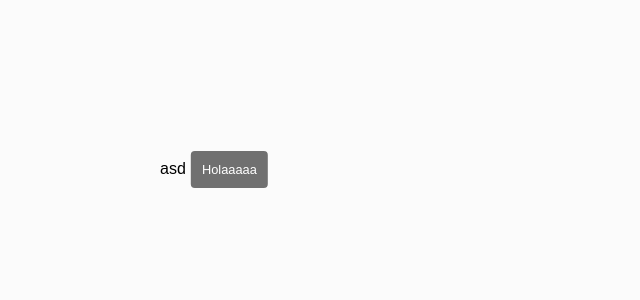
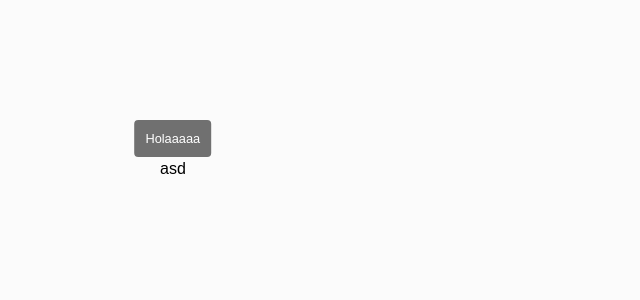
Before and after one commit to aguirrealvaro/utils-library, a React app: page / in a window 1280 px wide. Shown: the top 300 px of the page, without its empty margins (0-640 px from the left). Built offline with nearby package versions, Linux system fonts and the light colour scheme.

Commit message:
Add placements

```diff
--- a/src/components/HoverCard/HoverCard.tsx
+++ b/src/components/HoverCard/HoverCard.tsx
@@ -14,7 +14,7 @@ type HoverCardProps = {
   placement?: PlacementType;
 };
 
-export const HoverCard: FunctionComponent<HoverCardProps> = ({ children, content, placement = "right" }) => {
+export const HoverCard: FunctionComponent<HoverCardProps> = ({ children, content, placement = "top" }) => {
   const childrenRef = useRef<HTMLDivElement>(null);
   const contentRef = useRef<HTMLDivElement>(null);
 
@@ -29,14 +29,16 @@ export const HoverCard: FunctionComponent<HoverCardProps> = ({ children, content
 
     if (!rect) return;
 
-    const gap = 5;
+    const gapX = 5;
+    const gapY = 3;
     const contentWidth = contentRef.current?.offsetWidth || 0;
+    const contentHeight = contentRef.current?.offsetHeight || 0;
 
     const positions: Record<PlacementType, CoordinatesTypes> = {
-      top: { top: 0, left: 0 },
-      right: { top: rect.y + rect.width + gap, left: rect.x - rect.height / 2 },
-      bottom: { top: 0, left: 0 },
-      left: { top: rect.y - contentWidth - gap, left: rect.x - rect.height / 2 },
+      top: { top: rect.y - rect.width, left: rect.x - contentHeight - gapY },
+      right: { top: rect.y + rect.width + gapX, left: rect.x - rect.height / 2 },
+      bottom: { top: rect.y - rect.width, left: rect.x + rect.height + gapY },
+      left: { top: rect.y - contentWidth - gapX, left: rect.x - rect.height / 2 },
     };
 
     setCoords(positions[placement]);
```
